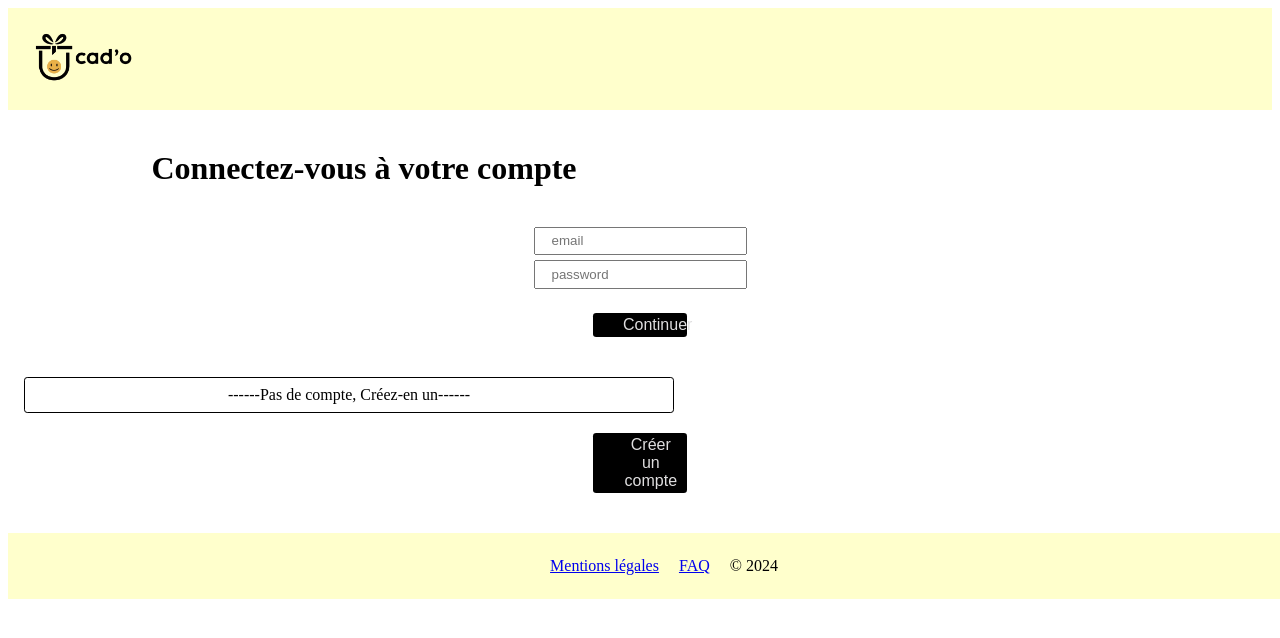
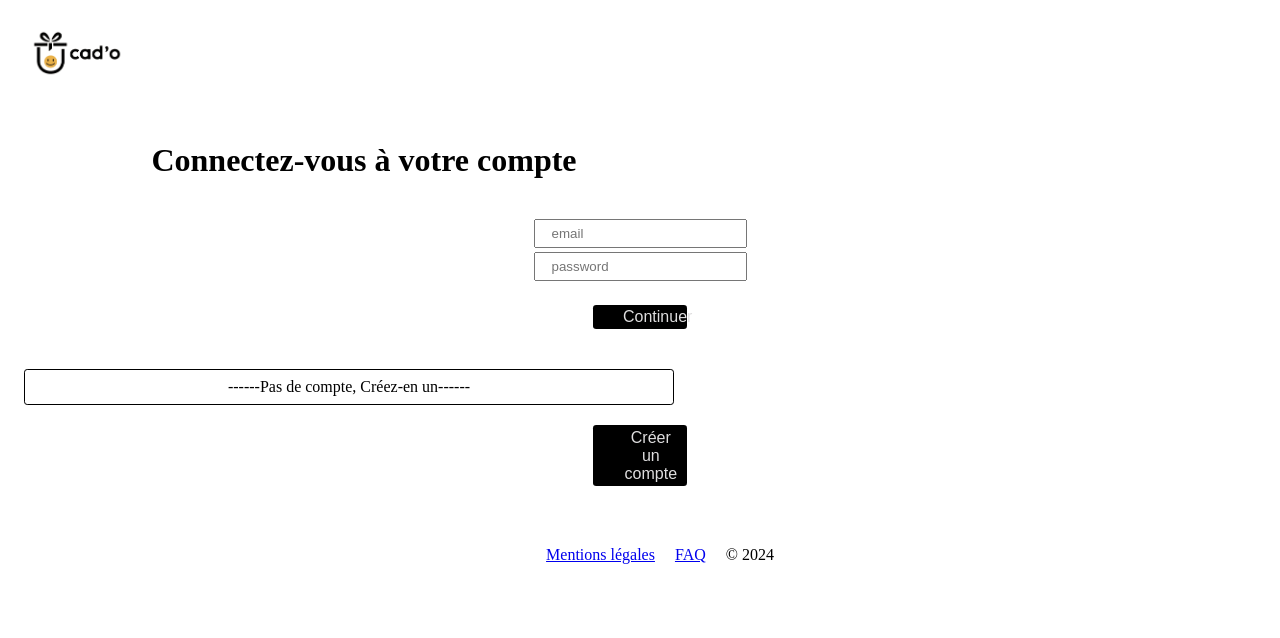
Before and after one commit to yanis-lannabi/cado-front, a React (Vite) app: page /se-connecter in a window 1280 px wide. Shown: the top 638 px of the page. Built offline with nearby package versions, Linux system fonts and the light colour scheme.

Commit message:
modifications on header and footer to match dev

```diff
--- a/src/components/Elements/Footer/Footer.scss
+++ b/src/components/Elements/Footer/Footer.scss
@@ -1,13 +1,12 @@
 .footer {
   display: flex;
   justify-content: center;
-  padding: 1.5rem;
+  padding: 20px;
 
   position: relative;
   left: 0;
   bottom: 0;
   width: 100%;
-  background-color: #ffffcc;
 
   div {
     display: flex;
--- a/src/components/Elements/Footer/Footer.tsx
+++ b/src/components/Elements/Footer/Footer.tsx
@@ -1,17 +1,13 @@
 import React from 'react';
-import { Link, useLocation } from 'react-router-dom';
+import { Link } from 'react-router-dom';
 import './Footer.scss'; // Importez votre fichier SCSS
 
 const Footer: React.FC = () => {
-  const location = useLocation();
-
   return (
     <footer className="footer">
       <div>
-        {location.pathname !== '/mentions-legales' && (
-          <Link to="/mentions-legales">Mentions légales</Link>
-        )}
-        {location.pathname !== '/faq' && <Link to="/faq">FAQ</Link>}
+        <Link to="/mentions-legales">Mentions légales</Link>
+        <Link to="/faq">FAQ</Link>
         <div>© 2024</div>
       </div>
     </footer>
--- a/src/components/Elements/Header/Header.scss
+++ b/src/components/Elements/Header/Header.scss
@@ -1,11 +1,10 @@
 .header {
   display: flex;
   justify-content: space-between;
-  padding: 1.3rem;
-  background-color: #ffffcc;
+  padding: 20px;
 
   .logo {
-    height: 3.5rem;
+    height: 50px;
   }
 
   div {
@@ -14,13 +13,3 @@
     }
   }
 }
-
-button {
-  width: 10rem;
-  margin: 1rem auto;
-  padding: 0.2rem 1.9rem;
-  border-radius: 0.5rem;
-  background: #000000;
-  color: #dfdedf;
-  font-size: 1rem;
-}
```
